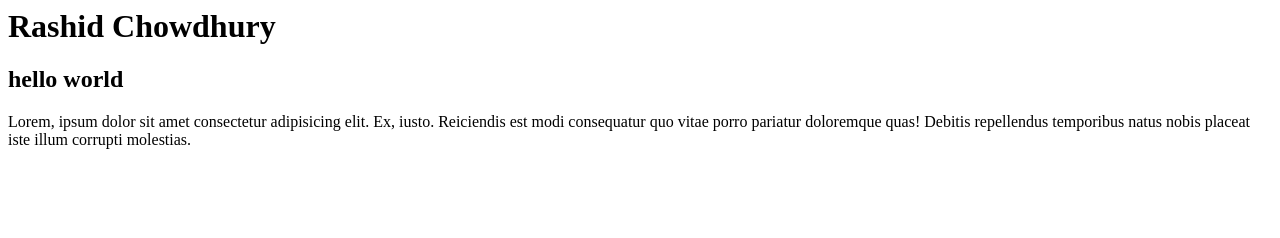
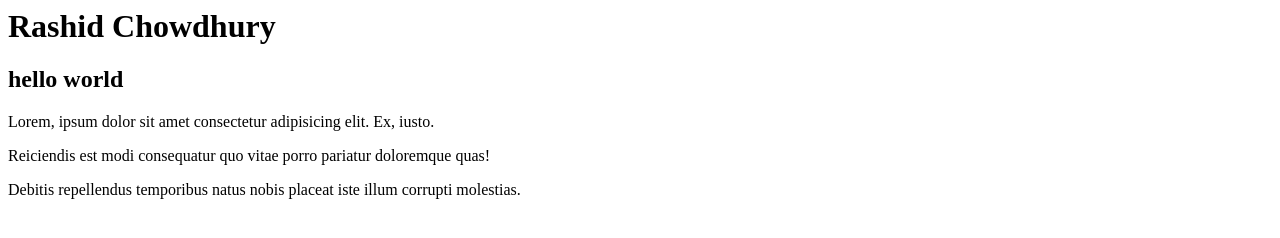
Before and after one commit to rshdschwdhry/personal-portfolio, a plain HTML site: page index.html in a window 1280 px wide. Drawn offline with Linux system fonts and the light colour scheme.

Commit message:
Add files via upload

```diff
--- a/index.html
+++ b/index.html
@@ -7,16 +7,13 @@
   <body>
     <h1>Rashid Chowdhury</h1>
     <h2>hello world</h2>
-    <p1
-      >Lorem, ipsum dolor sit amet consectetur adipisicing elit. Ex, iusto.</p1
-    >
-    <p1
-      >Reiciendis est modi consequatur quo vitae porro pariatur doloremque
-      quas!</p1
-    >
-    <p1
-      >Debitis repellendus temporibus natus nobis placeat iste illum corrupti
-      molestias.</p1
-    >
+    <p>Lorem, ipsum dolor sit amet consectetur adipisicing elit. Ex, iusto.</p>
+    <p>
+      Reiciendis est modi consequatur quo vitae porro pariatur doloremque quas!
+    </p>
+    <p>
+      Debitis repellendus temporibus natus nobis placeat iste illum corrupti
+      molestias.
+    </p>
   </body>
 </html>
```
